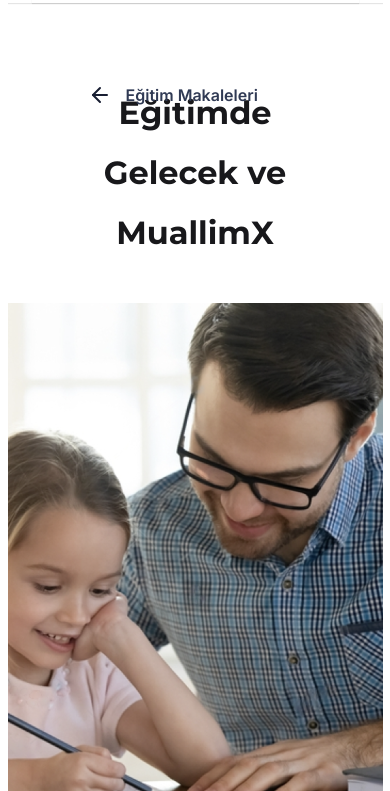
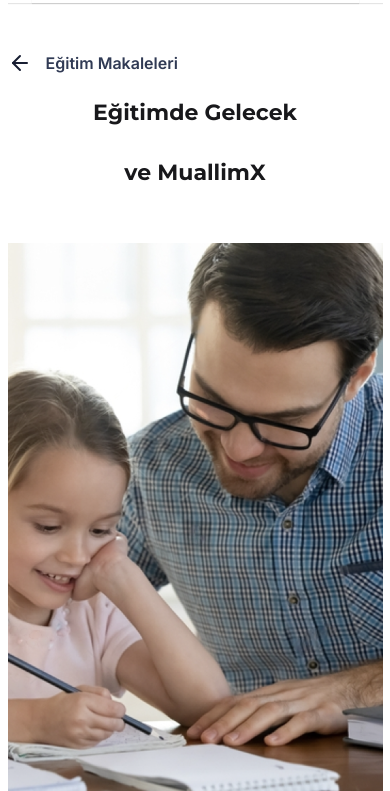
Before and after one commit to burakt34/Muallim-x, a plain HTML site: page makale_detay.html in a window 390 px wide. Shown: the part 53-844 px from the top of the page. Drawn offline with nearby package versions, Linux system fonts and the light colour scheme.

Commit message:
makale nav mobil fix

```diff
--- a/css/makale_detay.css
+++ b/css/makale_detay.css
@@ -1061,6 +1061,15 @@
 
     /* hmg mobil pop */
 
+/* makale geri dön start */
+    .embck #embck1 {
+        position: absolute;
+        top: 2%;
+        left: 0;
+    }
+
+/* makale geri dön end */
+
     /*  slider hmg pop */
 
     .hmg-pop {
@@ -1132,9 +1141,9 @@
         font-family: 'Montserrat', sans-serif;
         font-style: normal;
         font-weight: 700;
-        font-size: 32px;
+        font-size: 22px;
         line-height: 60px;
-        text-align: center;
+        /* text-align: center; */
         color: #18181B;
     }
 
```
